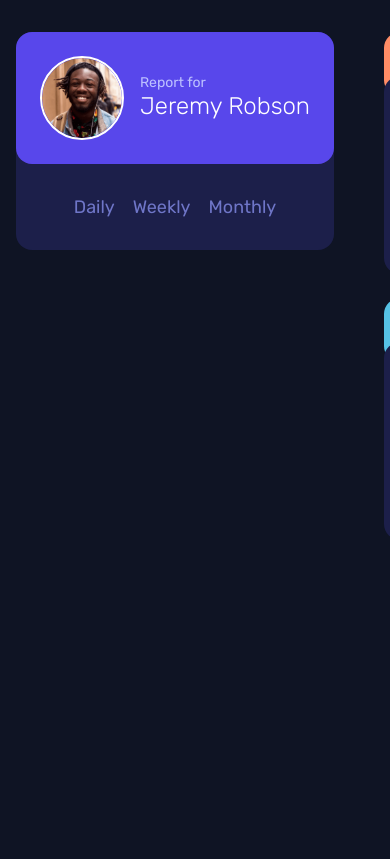
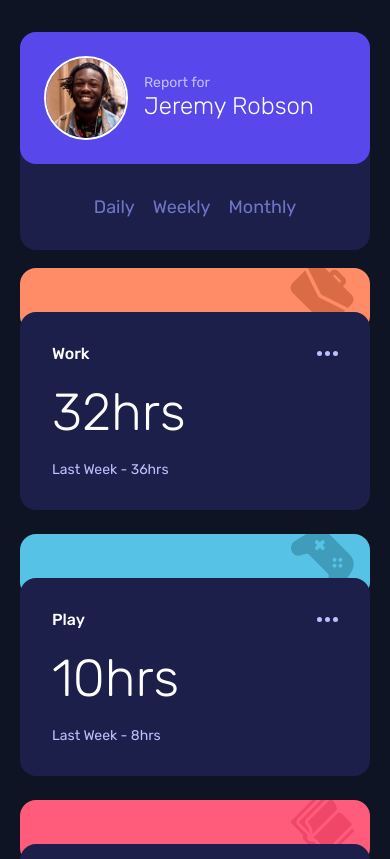
Before and after one commit to lanaschuster/time-tracking-dashboard, a Vue app: page / in a window 390 px wide. Shown: the top 859 px of the page. Built offline with nearby package versions, Linux system fonts and the light colour scheme.

Commit message:
fix: responsividade

```diff
--- a/src/App.vue
+++ b/src/App.vue
@@ -74,7 +74,6 @@ main {
 @media screen and (max-width: 921px) {
   main {
     height: 100%;
-    display: block;
     padding: 32px 0;
   }
 }
--- a/src/components/dashboard-item-card/dashboard-item-card.vue
+++ b/src/components/dashboard-item-card/dashboard-item-card.vue
@@ -78,7 +78,6 @@ export default {
 
   .body {
     background: $theme-dark-color;
-    // height: $dashboard-item-card-width;
     width: calc(100% - 64px);
     border-radius: $border-radius;
     transform: translateY(-20px);
@@ -98,7 +97,6 @@ export default {
       align-items: center;
       color: white;
       font-weight: 500;
-      // padding: 32px 0 16px 0;
 
       img {
         cursor: pointer;
@@ -108,7 +106,6 @@ export default {
     .main-text {
       color: white;
       font-size: 52px;
-      // line-height: 140%;
       font-weight: 100;
     }
 
@@ -117,6 +114,11 @@ export default {
       font-size: 14px;
 
     }
+  }
+}
+@media screen and (max-width: 921px) {
+  .dashboard-item-card {
+    width: 100%;
   }
 }
 .work-card {
--- a/src/components/report-presentation-card/report-presentation-card.vue
+++ b/src/components/report-presentation-card/report-presentation-card.vue
@@ -74,7 +74,7 @@
     line-height: 120%;
   }
 }
-@media screen and (max-width: 768px) {
+@media screen and (max-width: 921px) {
   .report-presentation-card {
     position: relative;
     width: 100%;
--- a/src/layouts/time-dashboard-layout/time-dashboard-layout.vue
+++ b/src/layouts/time-dashboard-layout/time-dashboard-layout.vue
@@ -15,7 +15,6 @@ section {
   justify-content: center;
   align-items: center;
   column-gap: $grid-gap;
-  flex-wrap: wrap;
   width: 100%;
   height: $main-section-height;
 
@@ -33,19 +32,24 @@ section {
 
 @media screen and (max-width: 921px) {
   section {
+    height: 100%;
     row-gap: $grid-gap;
-    overflow-y: scroll;
     flex-direction: column;
+    width: fit-content;
+    justify-content: flex-start;
+    align-items: center;
 
     .main-grid {
       display: grid;
       grid-template-columns: 1fr;
       row-gap: 4px;
       height: 100%;
+      width: 100%;
     }
 
     .side-column, .main-grid {
       padding: 0 16px;
+      width: 100%;
     }
   }
 }
```
